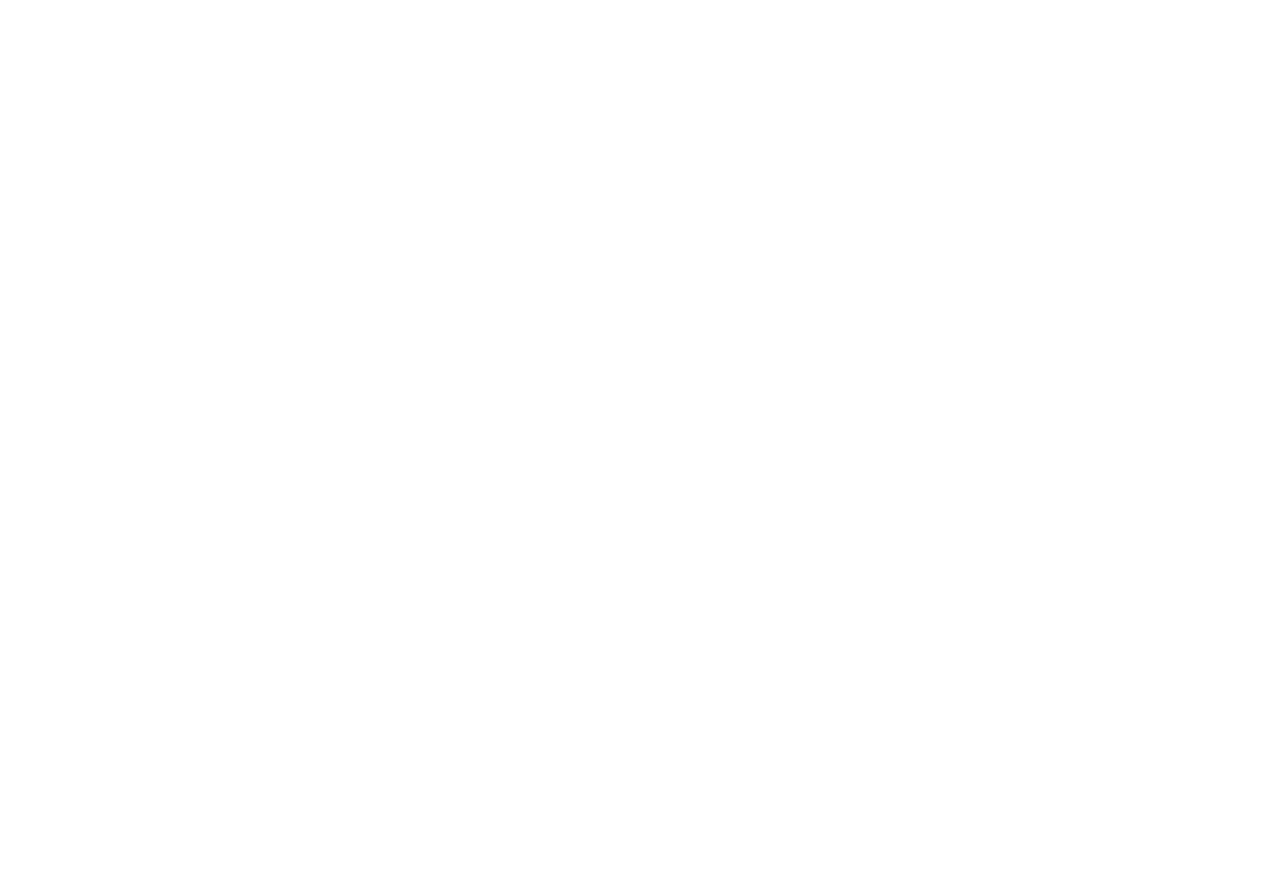
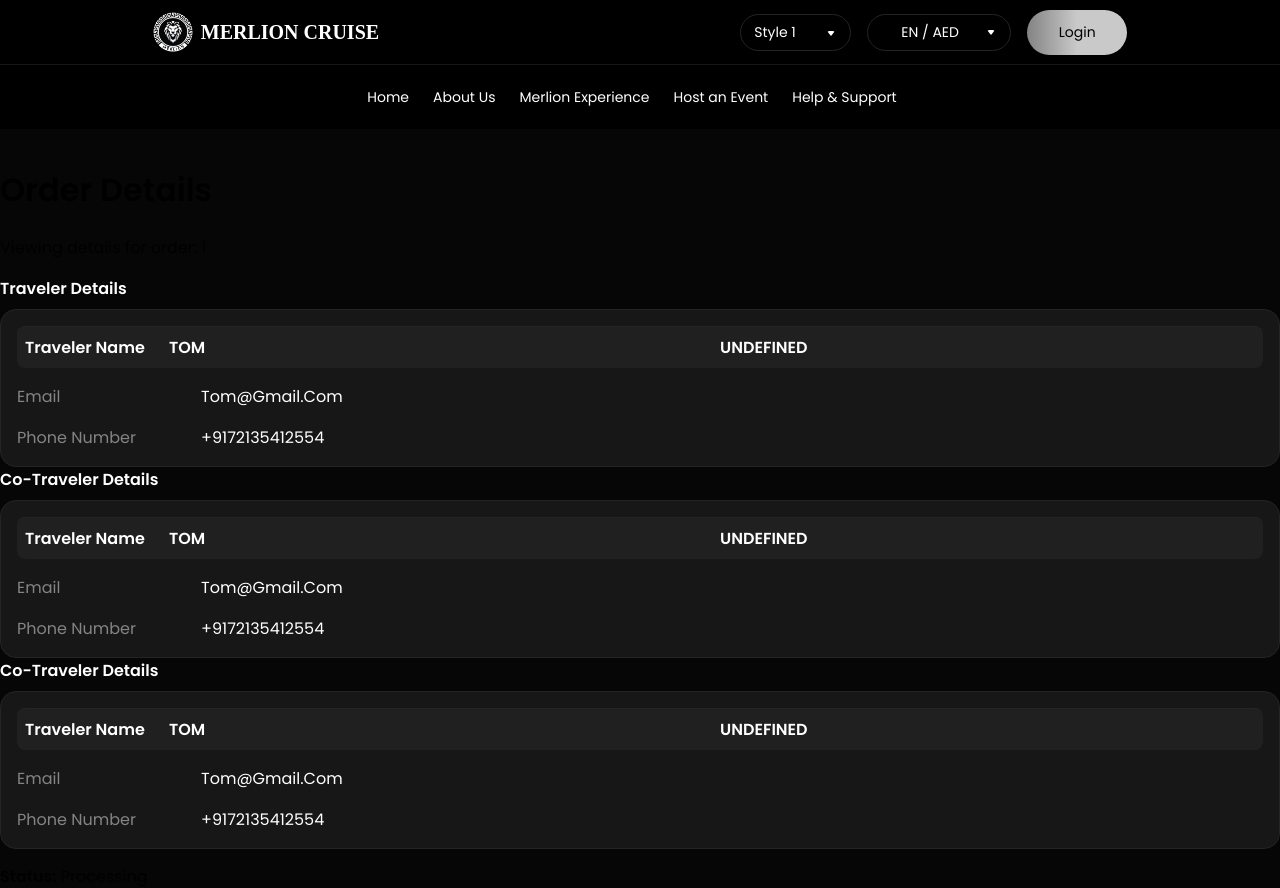
Before and after one commit to Taran1508/merlion-cruise-ui, a React (Vite) app: page /order-details/1 in a window 1280 px wide. Before the commit this address had no page. Shown: the top 888 px of the page. Before the commit the page ends 800 px from the top, so only its background shows below. Built offline with nearby package versions, Linux system fonts and the light colour scheme; some icons are missing; a web font is replaced by a local one.

Commit message:
added order details page

```diff
--- a/src/components/summary-card/SummaryCard.jsx
+++ b/src/components/summary-card/SummaryCard.jsx
@@ -58,6 +58,15 @@
                 isdesktop={isDesktop}
               >
                 {String(value[1])}
+              </ValueText>
+              <ValueText
+                ishighlighted={true}
+                align={align}
+                ismobile={isMobile}
+                istablet={isTablet}
+                isdesktop={isDesktop}
+              >
+                {String(value[2])}
               </ValueText>
             </HighlightedRow>
           );
--- a/src/pages/Home.jsx
+++ b/src/pages/Home.jsx
@@ -113,7 +113,6 @@
         }}
       >
         <MerlionStepper steps={steps} handleStepClick={handleStepClick} />
-
         {/* Summary Cards Section */}
         <Stack
           sx={{
--- /dev/null
+++ b/src/pages/OrderDetails.jsx
@@ -0,0 +1,53 @@
+// src/pages/OrderDetails.jsx
+import SummaryCard from "@/components/summary-card/SummaryCard";
+import { useParams } from "react-router-dom";
+const travelerData = [
+  {
+    travelerName: ["Traveler Name", "Tom"],
+    email: ["Email", "tom@gmail.com"],
+    phoneNumber: ["Phone Number", "+9172135412554"],
+  },
+  {
+    travelerName: ["Traveler Name", "Tom"],
+    email: ["Email", "tom@gmail.com"],
+    phoneNumber: ["Phone Number", "+9172135412554"],
+  },
+  {
+    travelerName: ["Traveler Name", "Tom"],
+    email: ["Email", "tom@gmail.com"],
+    phoneNumber: ["Phone Number", "+9172135412554"],
+  },
+];
+export default function OrderDetails() {
+  const { id } = useParams();
+
+  return (
+    <div className="p-6">
+      <h1 className="text-2xl font-bold mb-4">Order Details</h1>
+      <p className="text-lg">
+        Viewing details for order: <span className="font-mono">{id}</span>
+      </p>
+      {travelerData.map((data, index) => (
+        <SummaryCard
+          title={index == 0 ? "Traveler Details" : "Co-Traveler Details"}
+          key={index}
+          summary={[data]}
+          align="left"
+          highlightedProperties={["travelerName"]}
+        />
+      ))}
+      {/* Example placeholder data */}
+      <div className="mt-4 space-y-2">
+        <p>
+          <strong>Status:</strong> Processing
+        </p>
+        <p>
+          <strong>Date:</strong> Sept 6, 2025
+        </p>
+        <p>
+          <strong>Total:</strong> $120.00
+        </p>
+      </div>
+    </div>
+  );
+}
--- a/src/routes/AppRoutes.jsx
+++ b/src/routes/AppRoutes.jsx
@@ -4,6 +4,7 @@
 import Photos from "@/pages/Photos";
 import Videos from "@/pages/Videos";
 import MyOrders from "@/pages/MyOrders";
+import OrderDetails from "@/pages/OrderDetails";
 
 // import Home from "@/pages/Home";
 // import Photos from "@/pages/Photos";
@@ -21,6 +22,7 @@
           <Route path="/photos" element={<Photos />} />
           <Route path="/videos" element={<Videos />} />
           <Route path="/my-orders" element={<MyOrders />} />
+          <Route path="/order-details/:id" element={<OrderDetails />} />
           {/*
           <Route path="/cart" element={<Cart />} />
           <Route path="/payment" element={<Payment />} />
```
